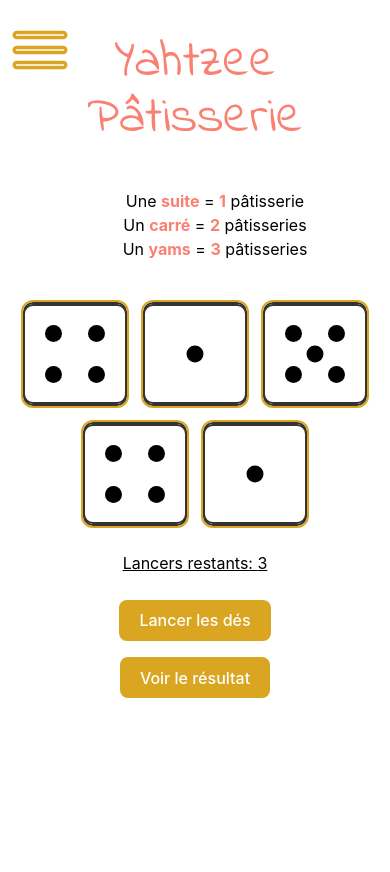
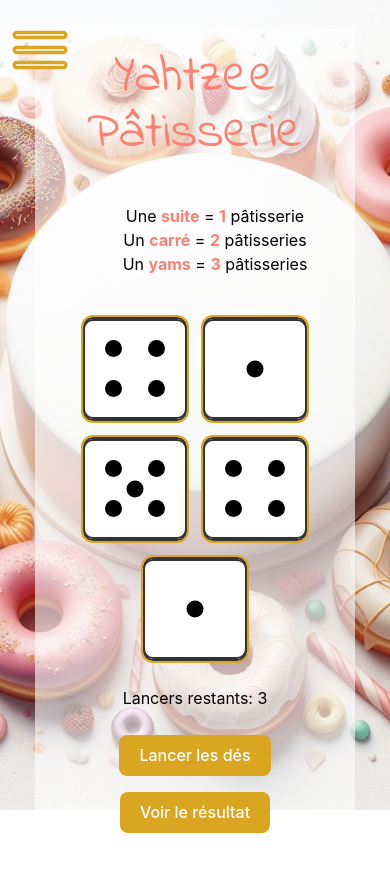
Before and after one commit to composerproject/patisserie2, a React (Vite) app in the folder front/: page /game in a window 390 px wide. Shown: the top 872 px of the page. Built offline with nearby package versions, Linux system fonts and the light colour scheme; no server answers.

Commit message:
fixed scroll on game

```diff
--- a/front/src/index.css
+++ b/front/src/index.css
@@ -185,15 +185,7 @@
   flex-wrap: wrap;
 }
 
-.game-background {
-  background-image: url("../public/My-new-creation.png");
-  background-position-y: 25%;
-  background-position-x: 46%;
-  height: 90vh;
-  width: 100%;
-  padding: 25px 10%;
 
-}
 
 .background-image-wrapper {
   height: 90vh;
@@ -306,6 +298,18 @@
 
 .game-wrapper{
   background-color: rgba(255, 255, 255, 0.6);
+  padding:25px;
+  border-radius: 5px;
+}
+
+.game-background {
+  background-image: url("../public/My-new-creation.png");
+  background-size: cover;
+  background-position-y: 25%;
+  background-position-x: 46%;
+  height: 90vh;
+  width: 91.1%;
+  padding: 25px 10%;
 }
 
 /* General styles for the dice */
@@ -557,10 +561,7 @@
     z-index: 999;
   }
 
-  .game-wrapper {
-    height: 100vh;
-    padding: 10%;
-  }
+
 
   .login-wrapper {
     height: 100vh;
@@ -643,10 +644,10 @@
     z-index: 999;
   }
 
-  .game-wrapper {
+  /* .game-wrapper {
     height: 100vh;
     padding: 10%;
-  }
+  } */
 
   .login-wrapper {
     height: 100vh;
--- a/front/src/pages/Game.jsx
+++ b/front/src/pages/Game.jsx
@@ -36,10 +36,11 @@
 
   return (
     <>
-      <div className="game-wrapper background-image-wrapper">
+      <div className="game-background background-image-wrapper">
         {/* <h2 className="">
           <strong>Bonjour {me ? me.name : ""} ! </strong>{" "}
         </h2> */}
+        <div className="game-wrapper">
         <div className="dice-wrapper content-wrapper">
           <h1>Yahtzee Pâtisserie</h1>
           <Rules />
@@ -64,7 +65,7 @@
             </div>
             <div>
               <p>
-                <u>Lancers restants: {rollsLeft} </u>
+                Lancers restants: {rollsLeft}
               </p>
             </div>
             <div className="game-button-wrapper">
@@ -77,6 +78,7 @@
             </div>
           </div>
         </div>
+        </div>
       </div>
     </>
   );
```
